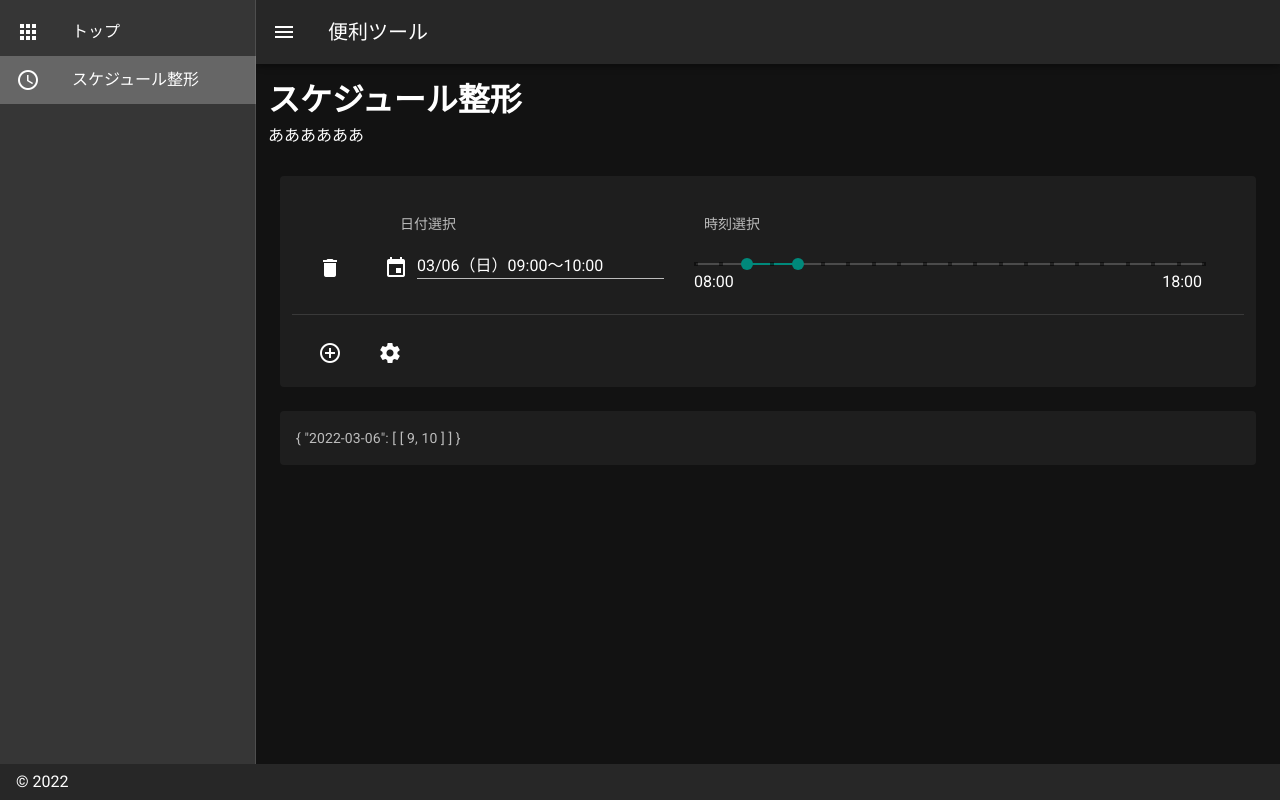
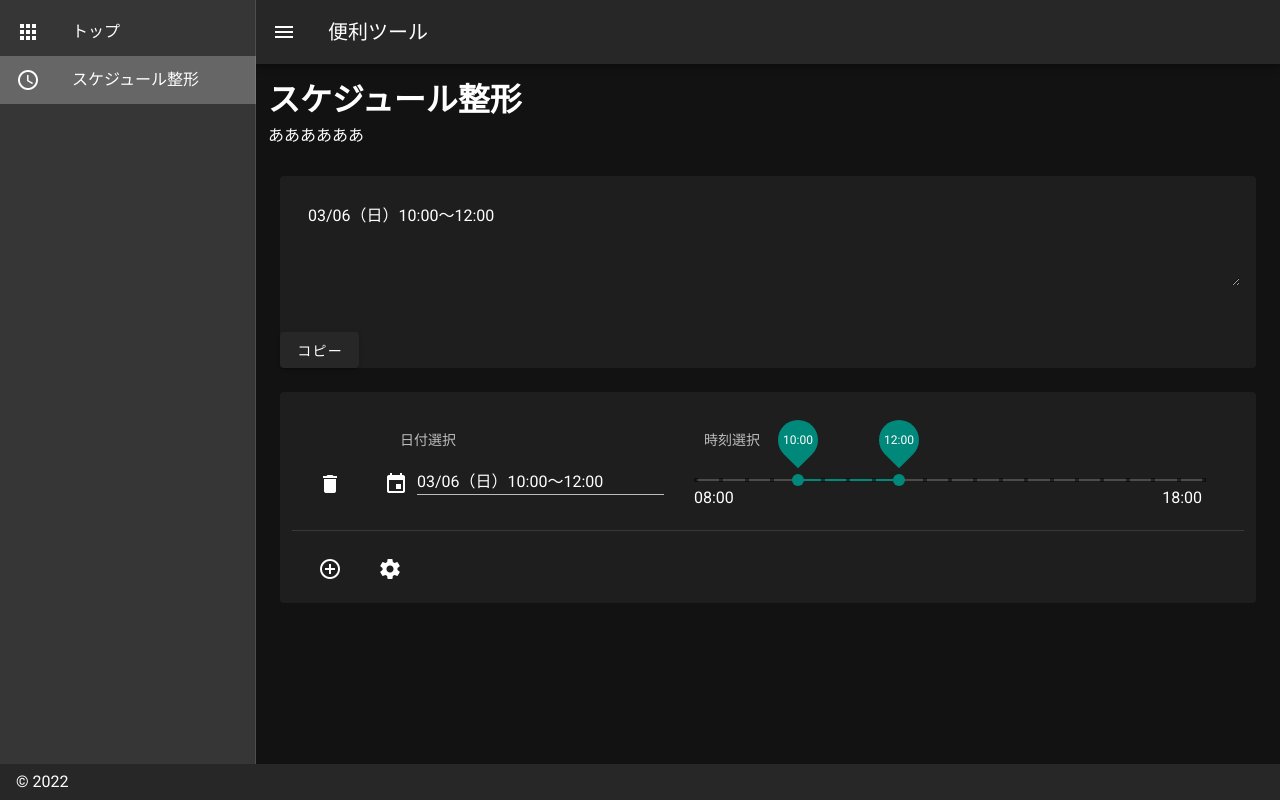
Before and after one commit to running1017/my-tools, a Nuxt app: page /schedule in a window 1280 px wide. Built offline with nearby package versions, Linux system fonts and the light colour scheme.

Commit message:
表示修正

```diff
--- a/components/TimeSelector.vue
+++ b/components/TimeSelector.vue
@@ -53,7 +53,7 @@
                     :max="sliderMax"
                     :step="sliderStep"
                     color="teal darken-1"
-                    thumb-label
+                    thumb-label="always"
                     thumb-size="40"
                     ticks
                     tick-size="4"
--- a/pages/schedule.vue
+++ b/pages/schedule.vue
@@ -5,6 +5,22 @@
         </v-row>
         <v-row>
             <p>ああああああ</p>
+        </v-row>
+        <v-row>
+            <v-col>
+                <v-card flat>
+                    <v-card-text>
+                        <v-textarea
+                            v-model="schedule"
+                            readonly
+                            solo
+                            rows="3"
+                            flat
+                        ></v-textarea>
+                    </v-card-text>
+                    <v-btn @click="copyToClipboard">コピー</v-btn>
+                </v-card>
+            </v-col>
         </v-row>
         <v-row>
             <v-col>
@@ -115,15 +131,6 @@
                 </v-card>
             </v-col>
         </v-row>
-        <v-row>
-            <v-col>
-                <v-card flat>
-                    <v-card-text>
-                        {{ formattedValues }}
-                    </v-card-text>
-                </v-card>
-            </v-col>
-        </v-row>
     </v-container>
 </template>
 
@@ -134,7 +141,7 @@ export default {
         values: [
             {
                 date: new Date().toISOString().substr(0, 10),
-                timeRange: [9, 10],
+                timeRange: [10, 12],
                 id: 0,
             },
         ],
@@ -169,8 +176,45 @@ export default {
             });
             return formatted;
         },
+        schedule() {
+            return Object.keys(this.formattedValues)
+                .map((date) => {
+                    const formattedDate = this.dateFormatter(date);
+                    const formattedTime = this.timeListFormatter(
+                        this.formattedValues[date]
+                    );
+                    return formattedDate + formattedTime;
+                })
+                .join("\n");
+        },
     },
     methods: {
+        dateFormatter(dateStr) {
+            const dateObj = new Date(dateStr);
+            const month = String(dateObj.getMonth() + 1).padStart(2, "0");
+            const date = String(dateObj.getDate()).padStart(2, "0");
+            const daysName = ["日", "月", "火", "水", "木", "金", "土"];
+            const day = daysName[dateObj.getDay()];
+            return `${month}/${date}（${day}）`;
+        },
+        timeListFormatter(timeList) {
+            return timeList
+                .map(([start, end]) => {
+                    const startStr = this.timeFormatter(start);
+                    const endStr = this.timeFormatter(end);
+                    return `${startStr}～${endStr}`;
+                })
+                .join("、");
+        },
+        timeFormatter(time) {
+            const hour = Math.floor(time);
+            const minute = (time - Math.floor(time)) * 60;
+            return (
+                String(hour).padStart(2, "0") +
+                ":" +
+                String(minute).padStart(2, "0")
+            );
+        },
         addValue() {
             // idはユニークかつ単調増加
             const newValue =
@@ -194,6 +238,16 @@ export default {
             );
             this.values.splice(updateIndex, 1, value);
         },
+        copyToClipboard() {
+            navigator.clipboard
+                .writeText(this.schedule)
+                .then(() => {
+                    console.log("copied!");
+                })
+                .catch((e) => {
+                    console.error(e);
+                });
+        },
     },
 };
 </script>
```
